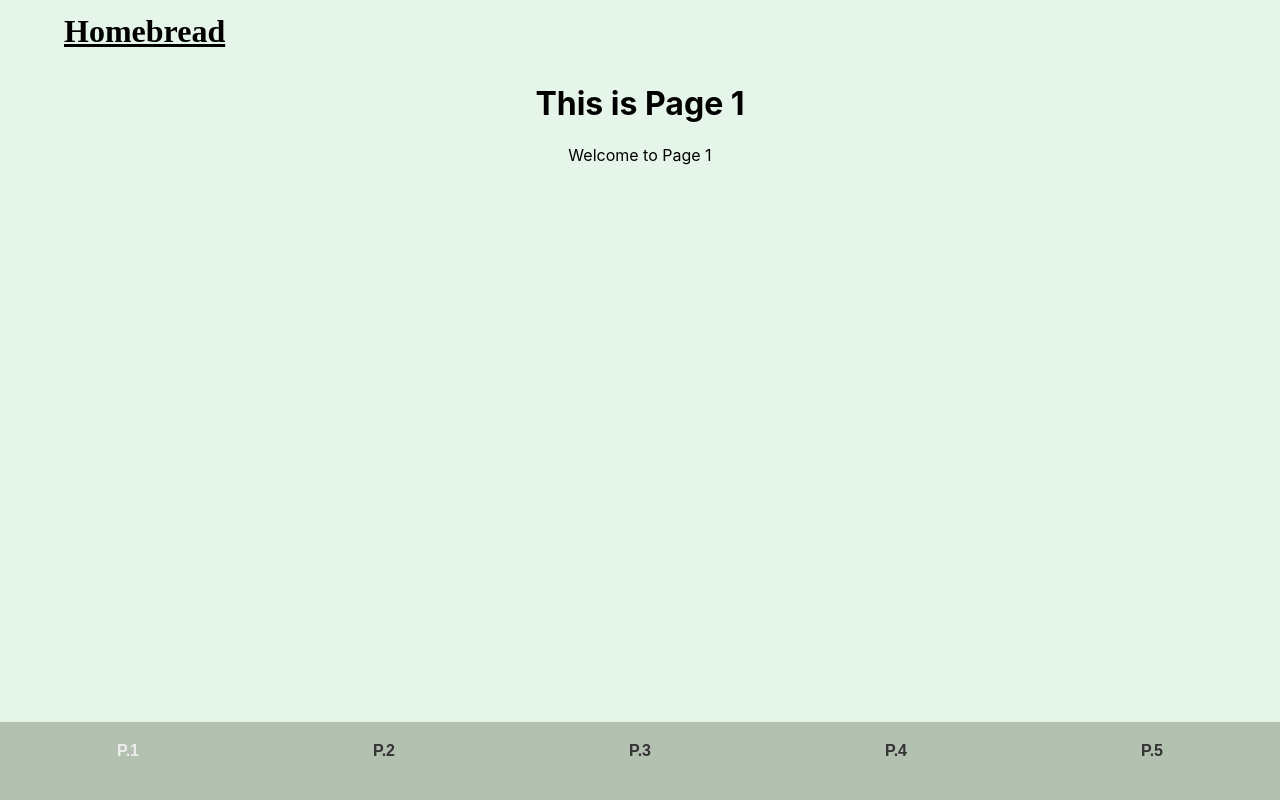
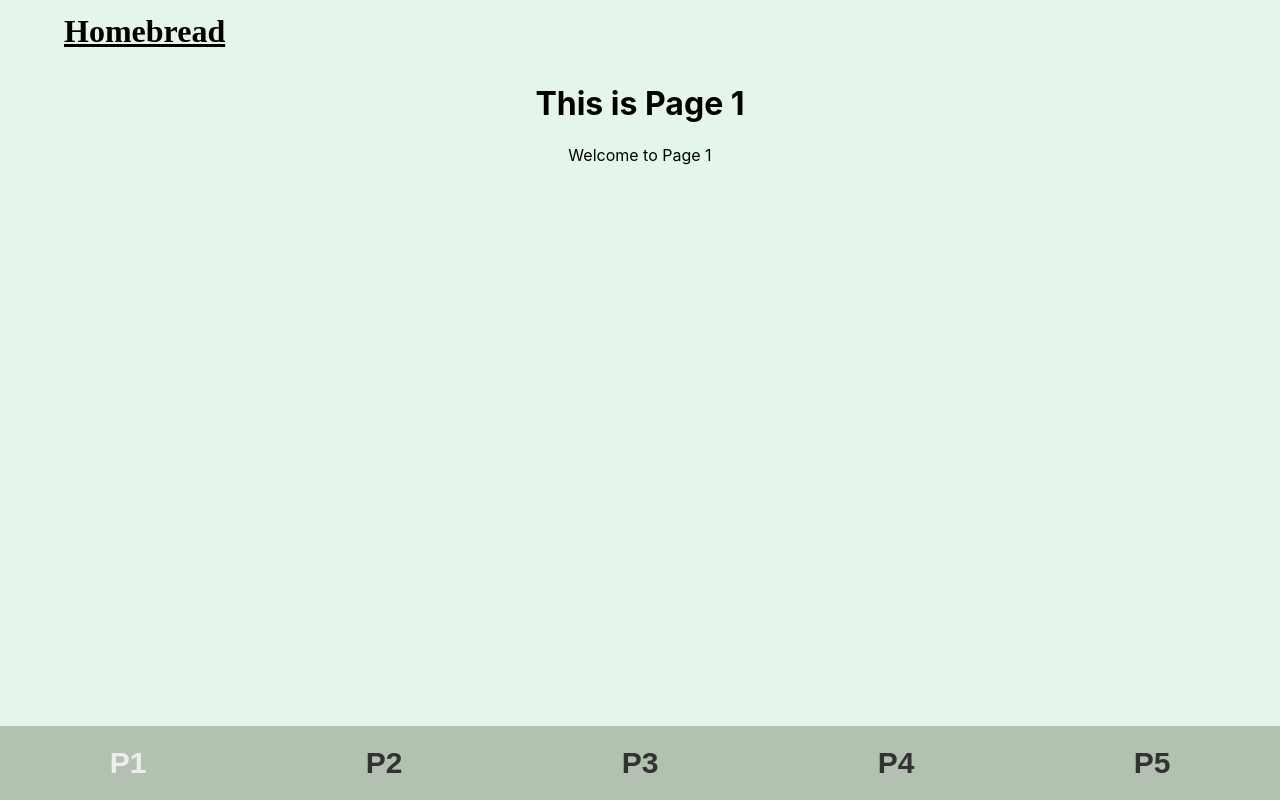
Before and after one commit to Heimatbrot/Homebread, a React (Create React App) app: page / in a window 1280 px wide. Built offline with nearby package versions, Linux system fonts and the light colour scheme.

Commit message:
optical issue solving for 5 subpages

```diff
--- a/src/App.css
+++ b/src/App.css
@@ -35,11 +35,11 @@
     -webkit-tap-highlight-color: transparent;
 
     flex: 1;
-    padding: 40px;
+    padding: 20px;
     padding-top: 20px;
     border: none;
     background-color: #b3c1b1;
-    font-size: 16px;
+    font-size: 30px;
     font-weight: bold;
     color: #333;
     cursor: pointer;
--- a/src/App.js
+++ b/src/App.js
@@ -90,11 +90,11 @@ function App() {
         {showPage4 && <Page4 />}
         {showPage5 && <Page5 />}
         <div class="menu">
-          <button onClick={handleClick1} class="links" id="page1link" style={{color: "#eeeeee"}}>P.1</button>
-          <button onClick={handleClick2} class="links" id="page2link">P.2</button>
-          <button onClick={handleClick3} class="links" id="page3link">P.3</button>
-          <button onClick={handleClick4} class="links" id="page4link">P.4</button>
-          <button onClick={handleClick5} class="links" id="page5link">P.5</button>
+          <button onClick={handleClick1} class="links" id="page1link" style={{color: "#eeeeee"}}>P1</button>
+          <button onClick={handleClick2} class="links" id="page2link">P2</button>
+          <button onClick={handleClick3} class="links" id="page3link">P3</button>
+          <button onClick={handleClick4} class="links" id="page4link">P4</button>
+          <button onClick={handleClick5} class="links" id="page5link">P5</button>
         </div>
       </body>
     </div>
```
